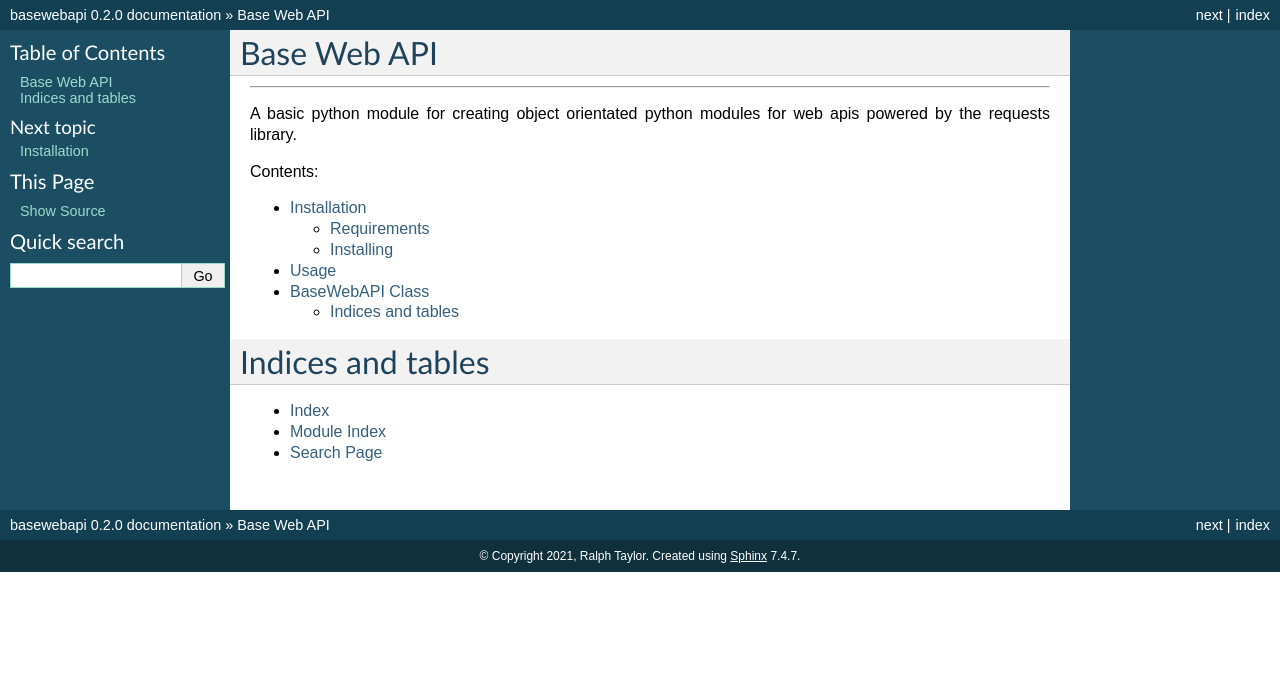
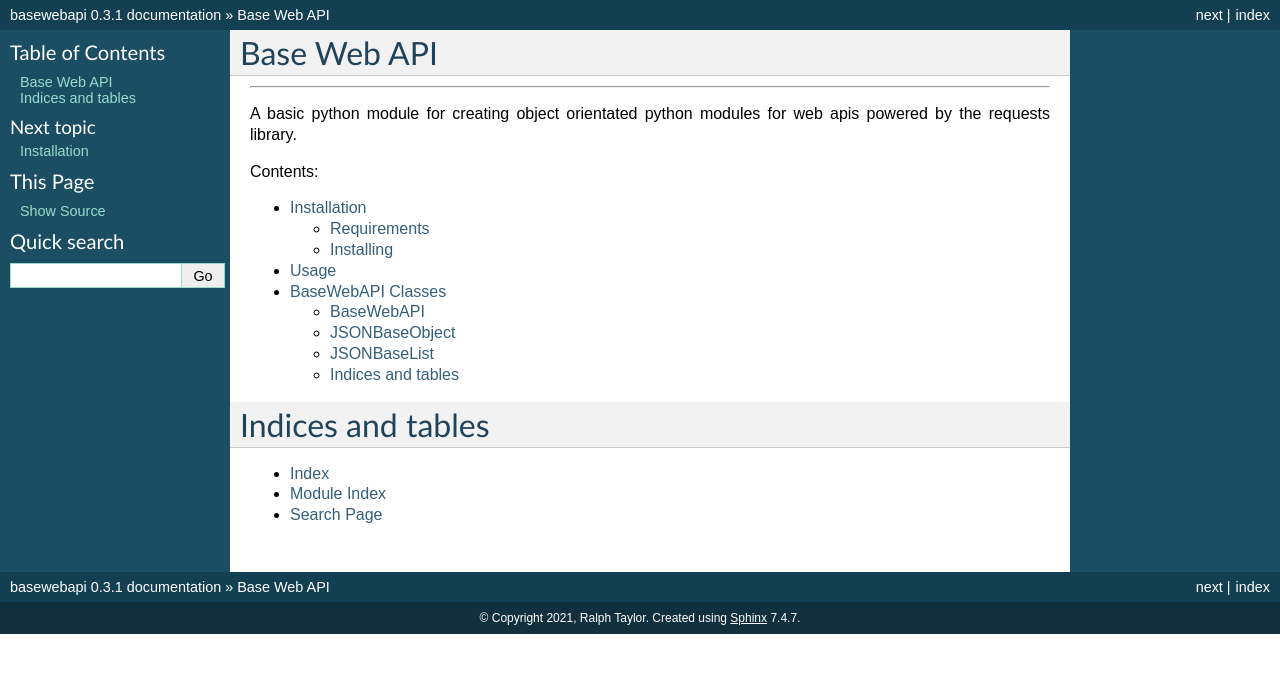
Before and after one commit to djnrrd/basewebapi, a Sphinx documentation site: the page built from docs/source/index.rst, in a window 1280 px wide. Shown: the top 673 px of the page. Built offline with Sphinx 7.4.7, drawn with Linux system fonts in a browser that asks for light colours.

Commit message:
Update documentation and version in setup.py

```diff
--- a/docs/source/class.rst
+++ b/docs/source/class.rst
@@ -1,8 +1,23 @@
-================
-BaseWebAPI Class
-================
+==================
+BaseWebAPI Classes
+==================
+
+BaseWebAPI
+==========
 
 .. autoclass:: basewebapi.BaseWebAPI
+   :members:
+
+JSONBaseObject
+==============
+
+.. autoclass:: basewebapi.JSONBaseObject
+   :members:
+
+JSONBaseList
+============
+
+.. autoclass:: basewebapi.JSONBaseList
    :members:
 
 Indices and tables
--- a/docs/source/conf.py
+++ b/docs/source/conf.py
@@ -22,7 +22,7 @@ copyright = '2021, Ralph Taylor'
 author = 'Ralph Taylor'
 
 # The full version, including alpha/beta/rc tags
-release = '0.2.0'
+release = '0.3.1'
 
 
 # -- General configuration ---------------------------------------------------
--- a/setup.py
+++ b/setup.py
@@ -3,7 +3,7 @@
 from distutils.core import setup
 
 setup(name='basewebapi_python',
-      version='0.3.0',
+      version='0.3.1',
       install_requires=['requests'],
       author='Ralph Taylor',
       author_email='djnrrd@gmail.com',
```
